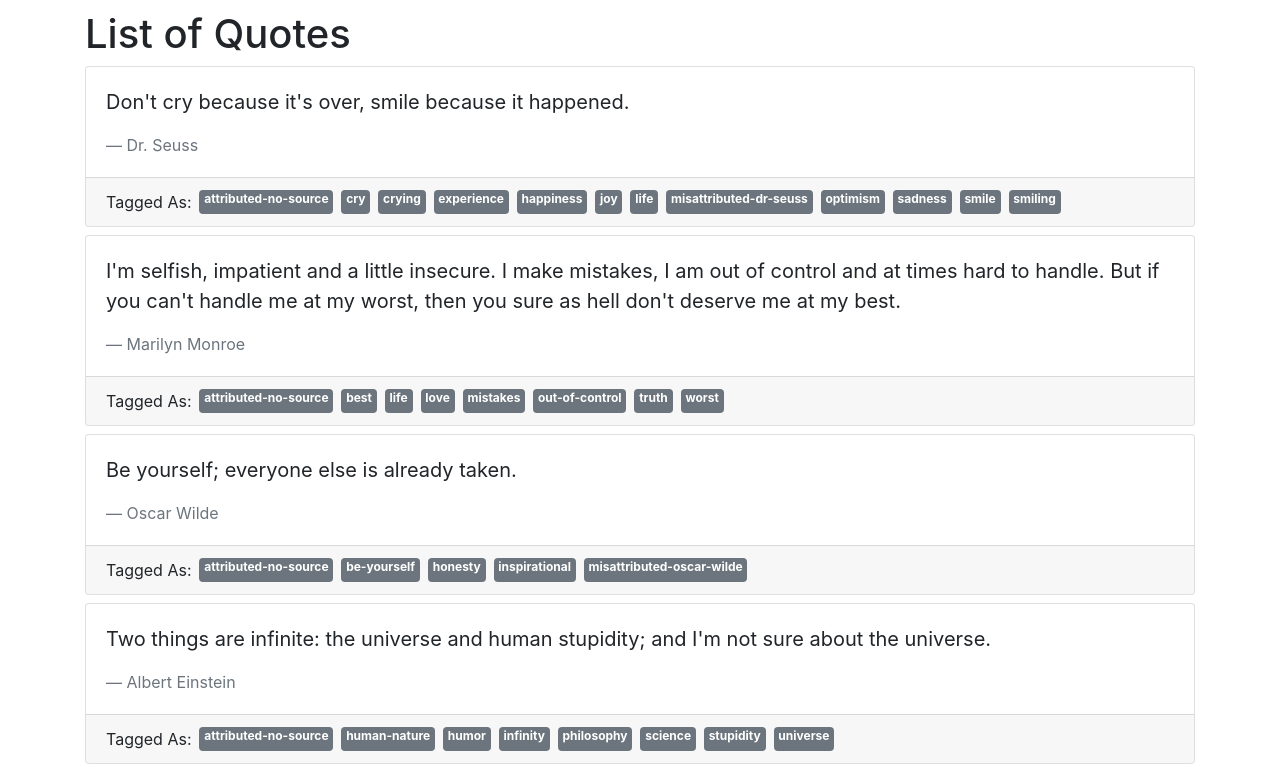
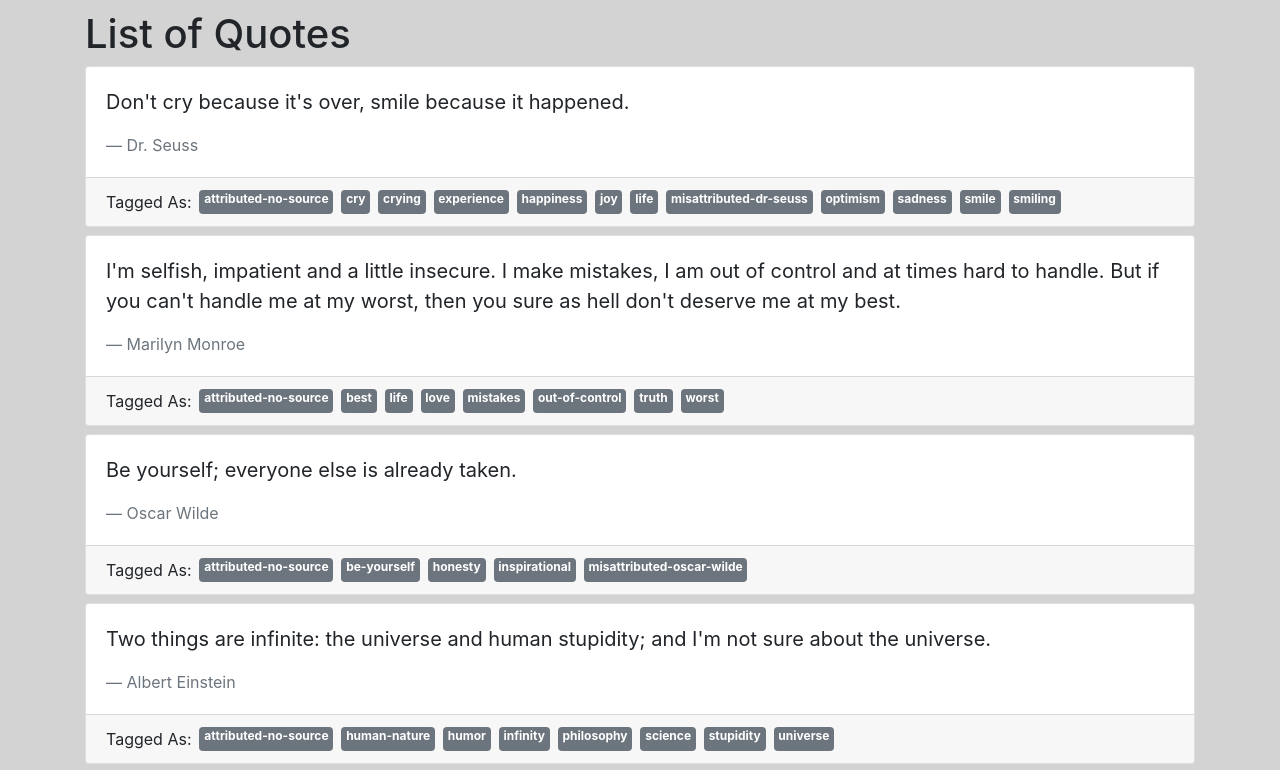
Before and after one commit to sidd-92/list-quotes-react, a React (Create React App) app in the folder quoteswithtag/: page / in a window 1280 px wide. Shown: the top 770 px of the page. Built offline with nearby package versions, Linux system fonts and the light colour scheme.

Commit message:
Made a Few Changes in Background to make the cards better visible

```diff
--- a/quoteswithtag/src/App.css
+++ b/quoteswithtag/src/App.css
@@ -1,4 +1,5 @@
 .App {
   text-align: center;
+
 }
 /*font-family: "Lato", sans-serif;*/
--- a/quoteswithtag/src/index.css
+++ b/quoteswithtag/src/index.css
@@ -1,4 +1,4 @@
 body {
-  margin: 10px;
   padding: 10px;
+  background-color: lightgray;
 }
--- a/quoteswithtag/src/index.js
+++ b/quoteswithtag/src/index.js
@@ -1,9 +1,10 @@
 import React from "react";
 import ReactDOM from "react-dom";
-import "./index.css";
+
 import App from "./App";
 import registerServiceWorker from "./registerServiceWorker";
 import "../node_modules/bootstrap/dist/css/bootstrap.min.css";
+import "./index.css";
 
 ReactDOM.render(<App />, document.getElementById("root"));
 registerServiceWorker();
```
